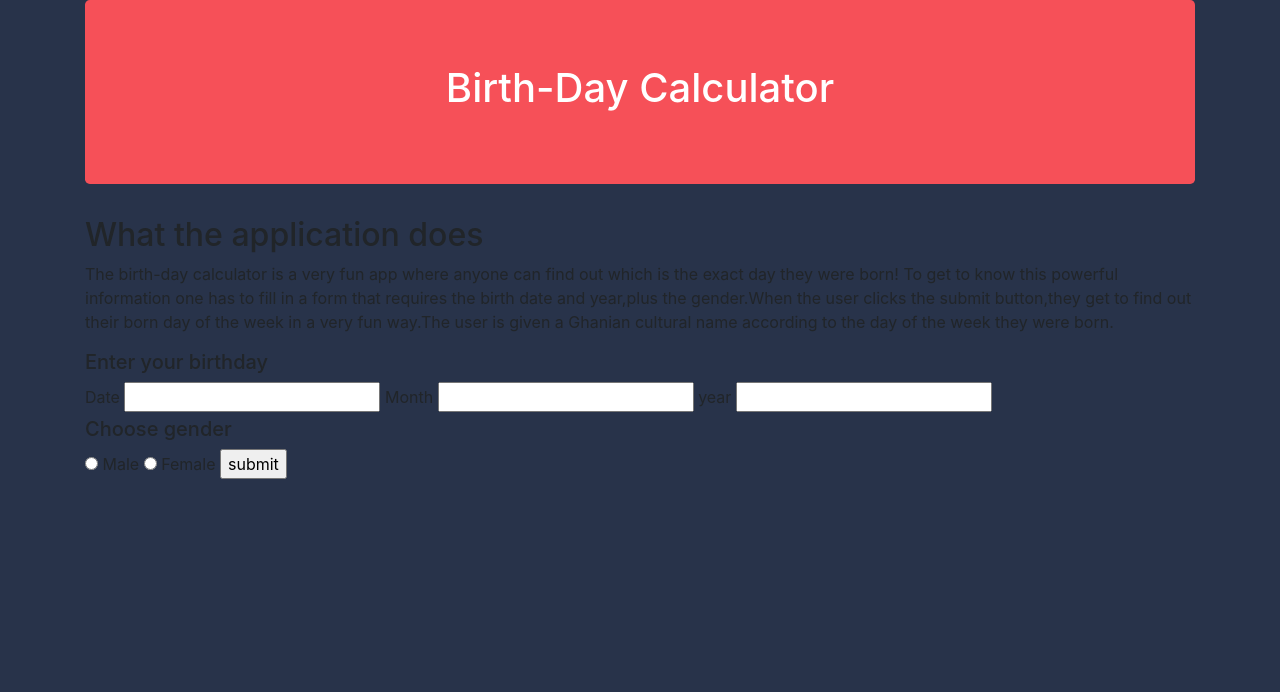
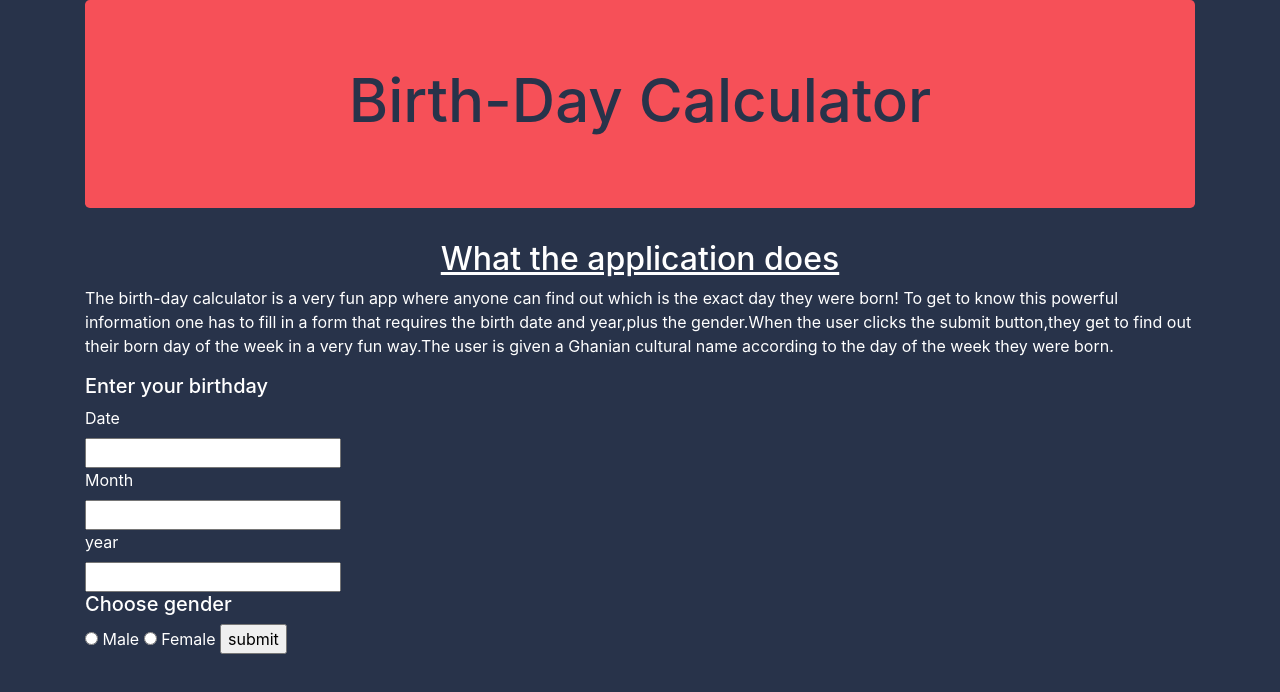
Before and after one commit to Tajeu2001/Birthday-calculator, a plain HTML site: page index.html in a window 1280 px wide. Drawn offline with Linux system fonts and the light colour scheme.

Commit message:
Put the form in block display

```diff
--- a/css/style.css
+++ b/css/style.css
@@ -1,9 +1,23 @@
 body {
   background-color: #28334AFF;
+  color:white;
 }
 
 .jumbotron {
   text-align: center;
   background-color: #F65058FF;
-  color: white;
+  color: #28334AFF;
 }
+
+h1 {
+  font-size: 60px;
+}
+
+h2{
+  text-align: center;
+  text-decoration: underline;
+}
+
+label, .submit {
+  display:block;
+}
```
